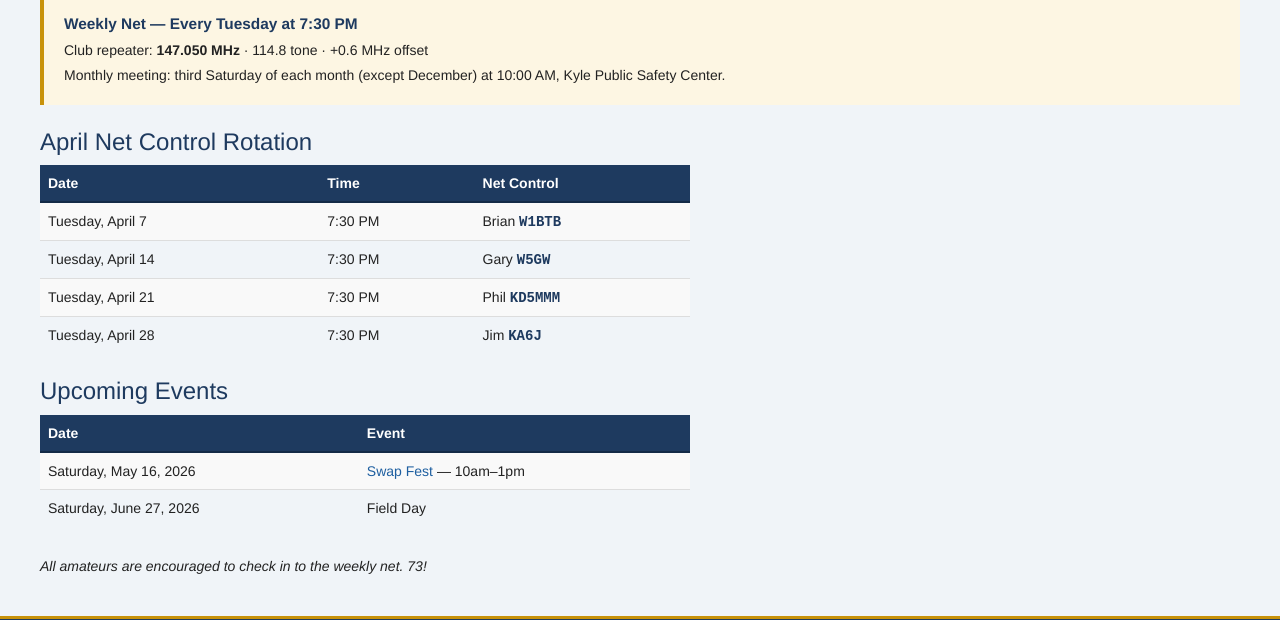
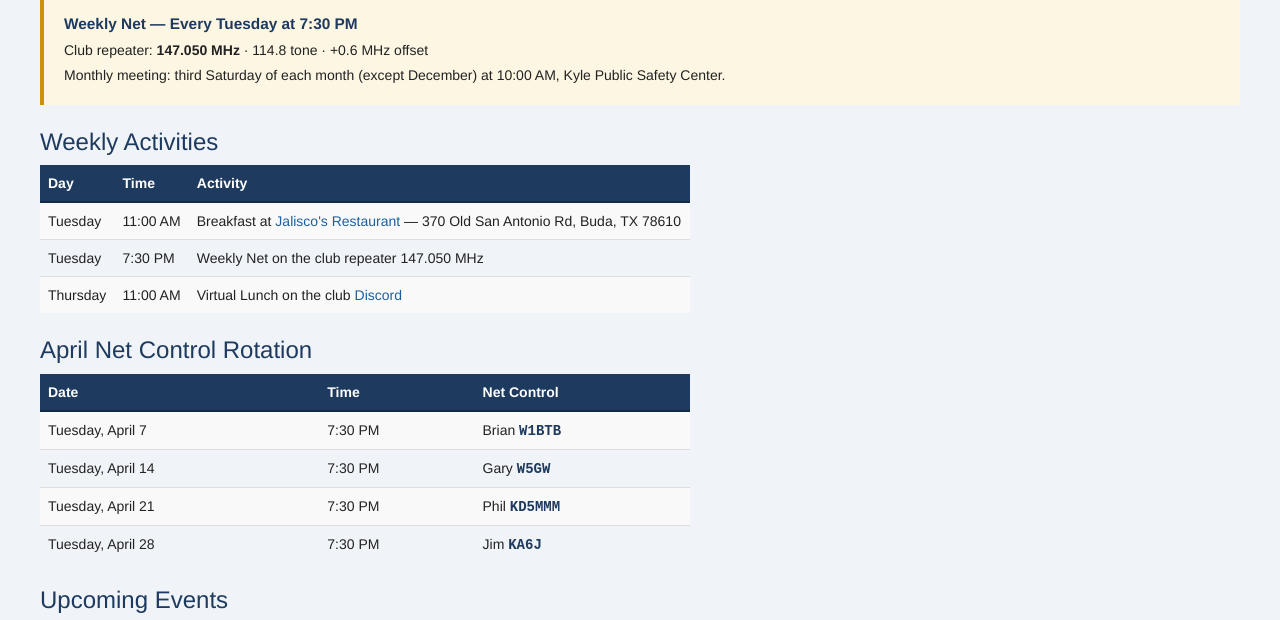
Before and after one commit to rubygeek/hchams_org, a website: page schedule.html in a window 1280 px wide. Shown: the part 125-745 px from the top of the page. Drawn offline with nearby package versions, Linux system fonts and the light colour scheme.

Commit message:
updated schedule with brunch and virtual lunch

```diff
--- a/schedule.html
+++ b/schedule.html
@@ -78,6 +78,36 @@
       <p>Monthly meeting: third Saturday of each month (except December) at 10:00 AM, Kyle Public Safety Center.</p>
     </div>
 
+    <h3>Weekly Activities</h3>
+    <div class="table-responsive-wrap">
+      <table class="table table-striped netcontrol-table" style="max-width: 650px;">
+        <thead>
+          <tr>
+            <th>Day</th>
+            <th>Time</th>
+            <th>Activity</th>
+          </tr>
+        </thead>
+        <tbody>
+          <tr>
+            <td>Tuesday</td>
+            <td>11:00 AM</td>
+            <td>Breakfast at <a href="https://maps.google.com/?q=370+Old+San+Antonio+Rd,+Buda,+TX+78610">Jalisco's Restaurant</a> &mdash; 370 Old San Antonio Rd, Buda, TX 78610</td>
+          </tr>
+          <tr>
+            <td>Tuesday</td>
+            <td>7:30 PM</td>
+            <td>Weekly Net on the club repeater 147.050 MHz</td>
+          </tr>
+          <tr>
+            <td>Thursday</td>
+            <td>11:00 AM</td>
+            <td>Virtual Lunch on the club <a href="https://discord.gg/8jsvXNvPC">Discord</a></td>
+          </tr>
+        </tbody>
+      </table>
+    </div>
+
     <h3>April Net Control Rotation</h3>
     <div class="table-responsive-wrap">
       <table class="table table-striped netcontrol-table" style="max-width: 650px;">
```
